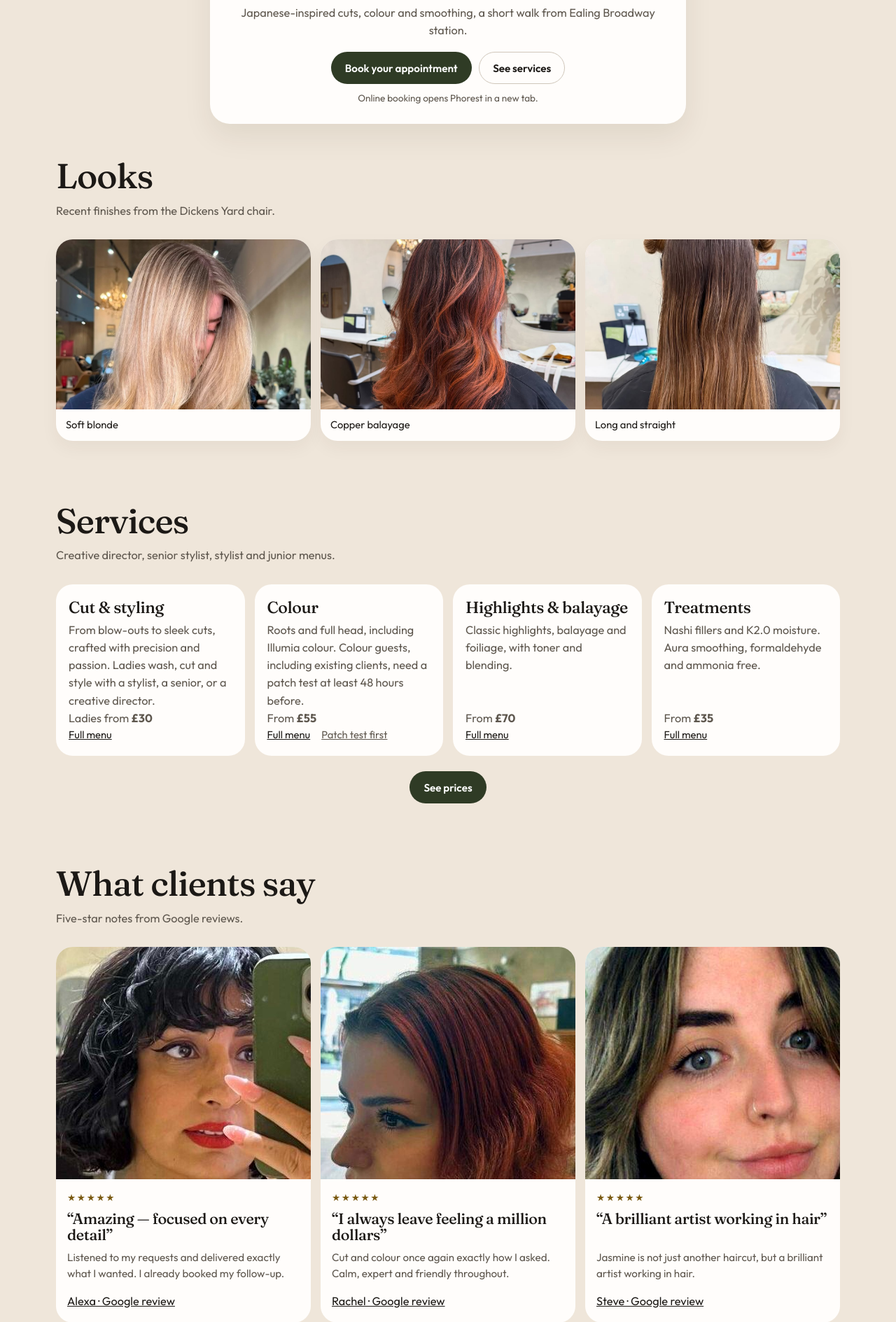
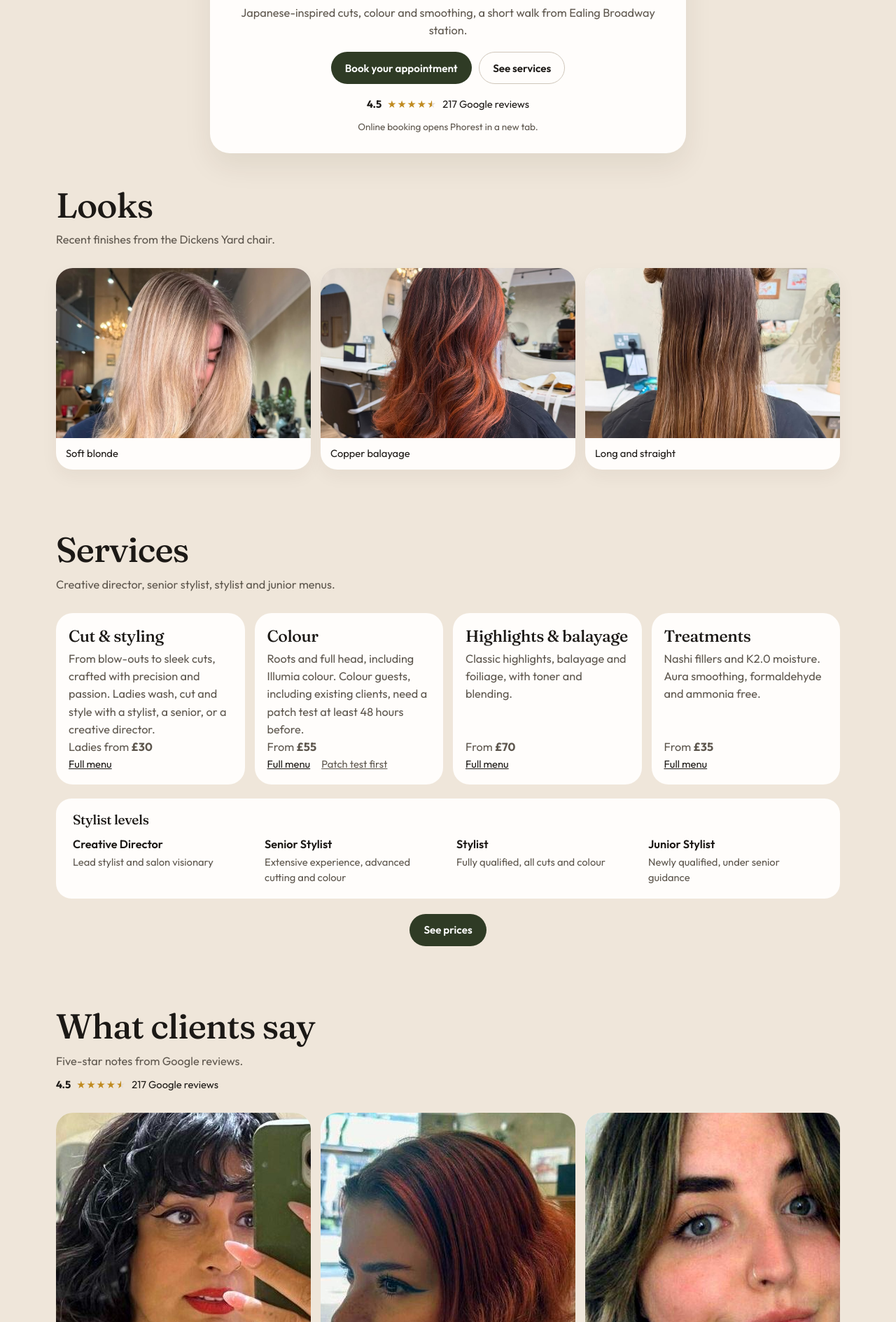
Before and after one commit to tigges/YUZU-LIVE, a PHP site: page / in a window 1280 px wide. Shown: the part 669-2558 px from the top of the page at 70% size. Run offline with PHP 8.4, Linux system fonts and the light colour scheme.

Commit message:
Add Google rating, OpenStreetMap map and stylist level guide to Live and Blend
Co-authored-by: tigges <tigges@users.noreply.github.com>

```diff
--- a/site/404.html
+++ b/site/404.html
@@ -6,7 +6,7 @@
     <title>Page not found | YUZU hair</title>
     <meta name="robots" content="noindex" />
     <link rel="icon" href="favicon.svg" type="image/svg+xml" />
-    <link rel="stylesheet" href="css/site.css?v=18" />
+    <link rel="stylesheet" href="css/site.css?v=19" />
     <link rel="preconnect" href="https://fonts.googleapis.com" />
     <link rel="preconnect" href="https://fonts.gstatic.com" crossorigin />
     <link href="https://fonts.googleapis.com/css2?family=Fraunces:opsz,wght@9..144,500;9..144,600&family=Outfit:wght@400;500;600;700&display=swap" rel="stylesheet" />
--- a/site/about.html
+++ b/site/about.html
@@ -27,7 +27,7 @@
     <link rel="preconnect" href="https://fonts.googleapis.com" />
     <link rel="preconnect" href="https://fonts.gstatic.com" crossorigin />
     <link href="https://fonts.googleapis.com/css2?family=Fraunces:opsz,wght@9..144,500;9..144,600&family=Outfit:wght@400;500;600;700&display=swap" rel="stylesheet" />
-    <link rel="stylesheet" href="css/site.css?v=18" />
+    <link rel="stylesheet" href="css/site.css?v=19" />
       <script type="application/ld+json">
       {
         "@context": "https://schema.org",
--- a/site/contact.html
+++ b/site/contact.html
@@ -27,7 +27,7 @@
     <link rel="preconnect" href="https://fonts.googleapis.com" />
     <link rel="preconnect" href="https://fonts.gstatic.com" crossorigin />
     <link href="https://fonts.googleapis.com/css2?family=Fraunces:opsz,wght@9..144,500;9..144,600&family=Outfit:wght@400;500;600;700&display=swap" rel="stylesheet" />
-    <link rel="stylesheet" href="css/site.css?v=18" />
+    <link rel="stylesheet" href="css/site.css?v=19" />
       <script type="application/ld+json">
       {
         "@context": "https://schema.org",
--- a/site/css/site.css
+++ b/site/css/site.css
@@ -1053,3 +1053,60 @@ body.is-locked { overflow: hidden; }
     scroll-snap-align: start;
   }
 }
+
+.hero-rating,
+.google-rating {
+  display: inline-flex;
+  align-items: center;
+  gap: 8px;
+  color: var(--ink);
+  font-size: 0.92rem;
+  text-decoration: none;
+}
+.hero-rating { margin-top: 18px; }
+.google-rating { margin-top: 10px; }
+.hero-rating span:not(.vh):last-of-type,
+.google-rating span:not(.vh):last-of-type { text-decoration: underline; text-underline-offset: 3px; }
+.rating-stars {
+  letter-spacing: 1px;
+  background: linear-gradient(90deg, #c08a1e 90%, var(--line) 90%);
+  -webkit-background-clip: text;
+  background-clip: text;
+  color: transparent;
+}
+
+.levels {
+  margin: 20px 0 0;
+  padding: 20px 24px;
+  background: var(--paper);
+  border-radius: 22px;
+}
+.levels h2,
+.levels h3 { margin: 0 0 12px; font-size: 1.2rem; }
+.levels dl {
+  display: grid;
+  grid-template-columns: repeat(4, minmax(0, 1fr));
+  gap: 12px 24px;
+  margin: 0;
+}
+.levels dt { font-weight: 600; }
+.levels dd { margin: 2px 0 0; color: var(--muted); font-size: 0.92rem; line-height: 1.45; }
+.round-sub .levels { margin: 0 0 28px; border: 1px solid var(--line); }
+
+.round-map { grid-column: 1 / -1; }
+.round-map iframe {
+  display: block;
+  width: 100%;
+  height: 280px;
+  border: 0;
+  border-radius: 18px;
+}
+
+@media (max-width: 860px) {
+  .levels dl { grid-template-columns: repeat(2, minmax(0, 1fr)); }
+}
+@media (max-width: 700px) {
+  .levels { padding: 18px; }
+  .levels dl { grid-template-columns: 1fr; gap: 10px; }
+  .round-map iframe { height: 220px; }
+}
--- a/site/index.html
+++ b/site/index.html
@@ -34,7 +34,7 @@
       href="https://fonts.googleapis.com/css2?family=Fraunces:opsz,wght@9..144,500;9..144,600&family=Outfit:wght@400;500;600;700&display=swap"
       rel="stylesheet"
     />
-    <link rel="stylesheet" href="css/site.css?v=18" />
+    <link rel="stylesheet" href="css/site.css?v=19" />
     <link rel="stylesheet" href="versions/promo.css?v=4" />
     <style>
       .ig-frame { background: #fffdfb; border-radius: 24px; padding: 12px; overflow: hidden; }
@@ -152,6 +152,7 @@
                 </a>
                 <a class="btn btn-ghost" href="#services">See services</a>
               </div>
+              <a class="hero-rating" href="https://maps.app.goo.gl/bhFS5wwkW3xxAdKd8" target="_blank" rel="noreferrer"><strong>4.5</strong><span class="vh"> out of 5, </span><span class="rating-stars" aria-hidden="true">★★★★★</span><span>217 Google reviews</span><span class="vh"> (opens in a new tab)</span></a>
               <p class="round-book-note">Online booking opens Phorest in a new tab.</p>
             </div>
           </div>
@@ -218,6 +219,15 @@
                 <a href="prices.html">Full menu</a>
               </li>
             </ul>
+            <div class="levels">
+              <h3>Stylist levels</h3>
+              <dl>
+                <div><dt>Creative Director</dt><dd>Lead stylist and salon visionary</dd></div>
+                <div><dt>Senior Stylist</dt><dd>Extensive experience, advanced cutting and colour</dd></div>
+                <div><dt>Stylist</dt><dd>Fully qualified, all cuts and colour</dd></div>
+                <div><dt>Junior Stylist</dt><dd>Newly qualified, under senior guidance</dd></div>
+              </dl>
+            </div>
             <p class="round-services-cta">
               <a class="btn btn-ink" href="prices.html">See prices</a>
             </p>
@@ -229,6 +239,7 @@
             <div class="section-head">
               <h2 data-yuzu-copy="home-reviews-title">What clients say</h2>
               <p data-yuzu-copy="home-reviews-intro">Five-star notes from Google reviews.</p>
+              <a class="google-rating" href="https://maps.app.goo.gl/bhFS5wwkW3xxAdKd8" target="_blank" rel="noreferrer"><strong>4.5</strong><span class="vh"> out of 5, </span><span class="rating-stars" aria-hidden="true">★★★★★</span><span>217 Google reviews</span><span class="vh"> (opens in a new tab)</span></a>
             </div>
             <ul class="round-reviews">
               <li>
@@ -410,6 +421,9 @@
                 </li>
               </ul>
             </div>
+            <div class="round-map">
+              <iframe src="https://www.openstreetmap.org/export/embed.html?bbox=-0.3095%2C51.5127%2C-0.3020%2C51.5147&amp;layer=mapnik&amp;marker=51.5137%2C-0.3062" title="Map showing YUZU hair at 5 Dickens Yard, Ealing" loading="lazy"></iframe>
+            </div>
           </div>
         </section>
       </main>
--- a/site/offers.html
+++ b/site/offers.html
@@ -27,7 +27,7 @@
     <link rel="preconnect" href="https://fonts.googleapis.com" />
     <link rel="preconnect" href="https://fonts.gstatic.com" crossorigin />
     <link href="https://fonts.googleapis.com/css2?family=Fraunces:opsz,wght@9..144,500;9..144,600&family=Outfit:wght@400;500;600;700&display=swap" rel="stylesheet" />
-    <link rel="stylesheet" href="css/site.css?v=18" />
+    <link rel="stylesheet" href="css/site.css?v=19" />
       <script type="application/ld+json">
       {
         "@context": "https://schema.org",
--- a/site/patch.html
+++ b/site/patch.html
@@ -24,7 +24,7 @@
     <link rel="preconnect" href="https://fonts.googleapis.com" />
     <link rel="preconnect" href="https://fonts.gstatic.com" crossorigin />
     <link href="https://fonts.googleapis.com/css2?family=Fraunces:opsz,wght@9..144,500;9..144,600&family=Outfit:wght@400;500;600;700&display=swap" rel="stylesheet" />
-    <link rel="stylesheet" href="css/site.css?v=18" />
+    <link rel="stylesheet" href="css/site.css?v=19" />
       <script type="application/ld+json">
       {
         "@context": "https://schema.org",
--- a/site/privacy.html
+++ b/site/privacy.html
@@ -24,7 +24,7 @@
     <link rel="preconnect" href="https://fonts.googleapis.com" />
     <link rel="preconnect" href="https://fonts.gstatic.com" crossorigin />
     <link href="https://fonts.googleapis.com/css2?family=Fraunces:opsz,wght@9..144,500;9..144,600&family=Outfit:wght@400;500;600;700&display=swap" rel="stylesheet" />
-    <link rel="stylesheet" href="css/site.css?v=18" />
+    <link rel="stylesheet" href="css/site.css?v=19" />
       <script type="application/ld+json">
       {
         "@context": "https://schema.org",
--- a/site/questions.html
+++ b/site/questions.html
@@ -24,7 +24,7 @@
     <link rel="preconnect" href="https://fonts.googleapis.com" />
     <link rel="preconnect" href="https://fonts.gstatic.com" crossorigin />
     <link href="https://fonts.googleapis.com/css2?family=Fraunces:opsz,wght@9..144,500;9..144,600&family=Outfit:wght@400;500;600;700&display=swap" rel="stylesheet" />
-    <link rel="stylesheet" href="css/site.css?v=18" />
+    <link rel="stylesheet" href="css/site.css?v=19" />
       <script type="application/ld+json">
       {
         "@context": "https://schema.org",
--- a/site/team.html
+++ b/site/team.html
@@ -27,7 +27,7 @@
     <link rel="preconnect" href="https://fonts.googleapis.com" />
     <link rel="preconnect" href="https://fonts.gstatic.com" crossorigin />
     <link href="https://fonts.googleapis.com/css2?family=Fraunces:opsz,wght@9..144,500;9..144,600&family=Outfit:wght@400;500;600;700&display=swap" rel="stylesheet" />
-    <link rel="stylesheet" href="css/site.css?v=18" />
+    <link rel="stylesheet" href="css/site.css?v=19" />
     <style>
       .ig-frame { background: #fffdfb; border-radius: 24px; padding: 12px; overflow: hidden; }
       .ig-stills { display: grid; grid-template-columns: repeat(4, 1fr); gap: 8px; list-style: none; margin: 0; padding: 0; }
--- a/site/terms.html
+++ b/site/terms.html
@@ -24,7 +24,7 @@
     <link rel="preconnect" href="https://fonts.googleapis.com" />
     <link rel="preconnect" href="https://fonts.gstatic.com" crossorigin />
     <link href="https://fonts.googleapis.com/css2?family=Fraunces:opsz,wght@9..144,500;9..144,600&family=Outfit:wght@400;500;600;700&display=swap" rel="stylesheet" />
-    <link rel="stylesheet" href="css/site.css?v=18" />
+    <link rel="stylesheet" href="css/site.css?v=19" />
       <script type="application/ld+json">
       {
         "@context": "https://schema.org",
--- a/site/versions/live-offers.html
+++ b/site/versions/live-offers.html
@@ -9,7 +9,7 @@
   <link rel="preconnect" href="https://fonts.gstatic.com" crossorigin />
   <link href="https://fonts.googleapis.com/css2?family=Fraunces:opsz,wght@9..144,500;9..144,600&family=Outfit:wght@400;500;600;700&display=swap" rel="stylesheet" />
   <link rel="stylesheet" href="fonts/fonts.css" />
-  <link rel="stylesheet" href="../css/site.css?v=18" />
+  <link rel="stylesheet" href="../css/site.css?v=19" />
   <link rel="stylesheet" href="promo.css?v=4" />
   <link rel="stylesheet" href="live-offers.css?v=2" />
   <meta name="robots" content="noindex" />
```
Also changed, not shown: site/prices.html (+11 -1 lines), site/versions/blend-prices.html (+10 -1 lines), site/versions/blend.css (+56 -0 lines), site/versions/blend.html (+15 -1 lines).
